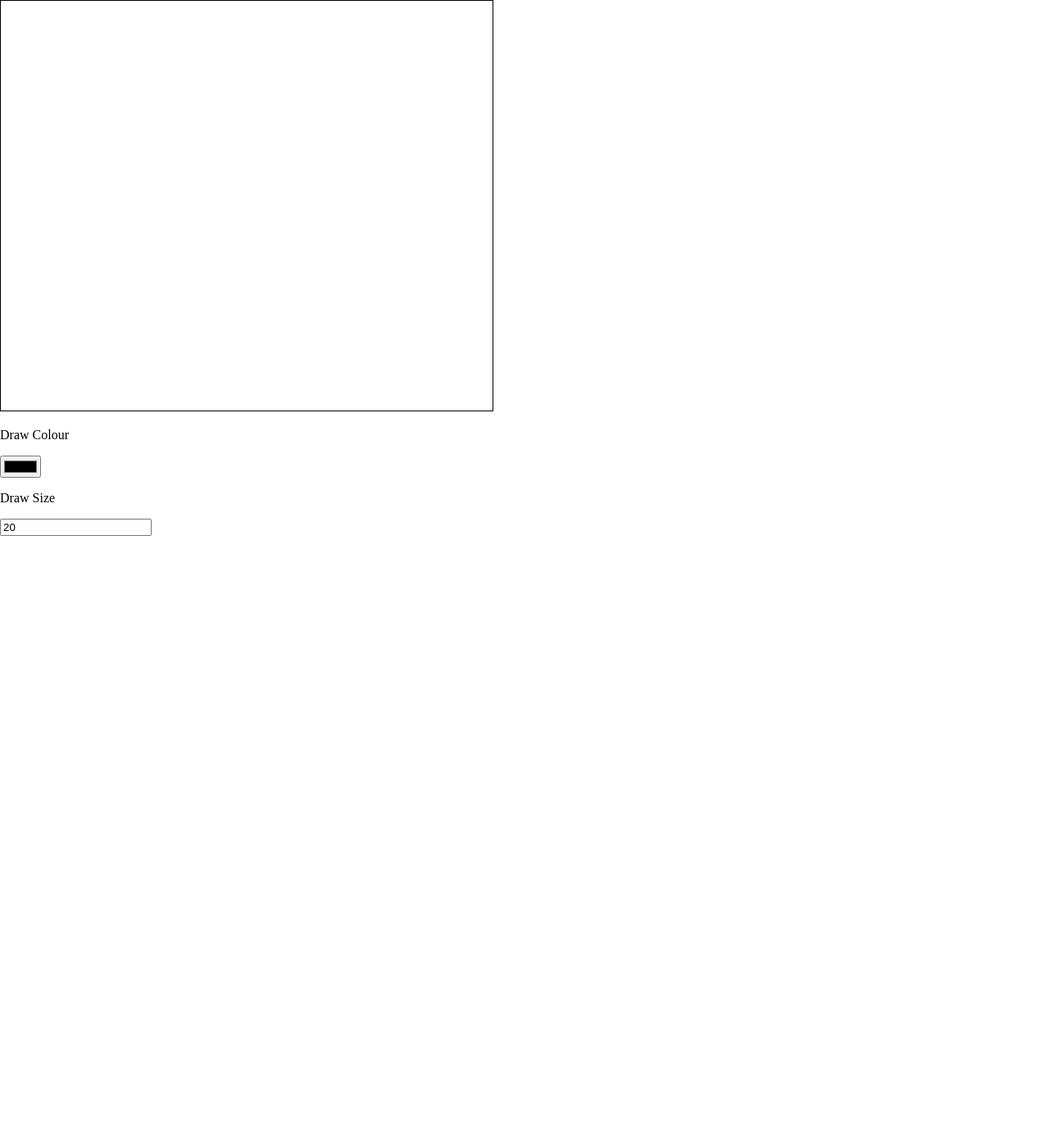
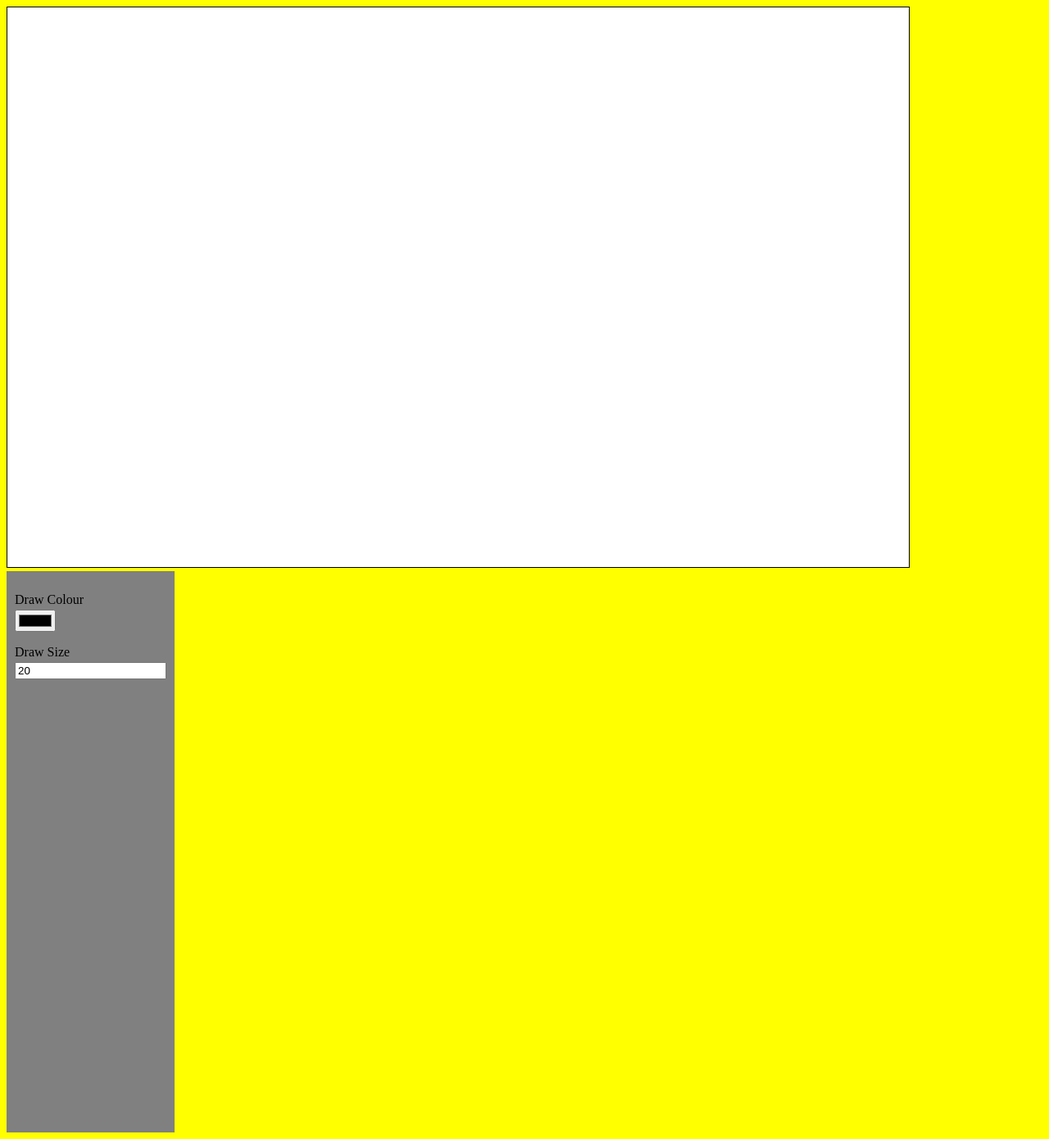
Before and after one commit to haribobooth/javascript_paint_lab, a website: page index.html in a window 1280 px wide. Shown: the whole page at 82% size. Before the commit the page ends 800 px from the top, so only its background shows below. Drawn offline with Linux system fonts and the light colour scheme.

Commit message:
make it bigger and make background colour

```diff
--- a/index.html
+++ b/index.html
@@ -6,8 +6,12 @@
   <link rel='stylesheet' type='text/css' href='main.css'>
 </head>
 <body>
-   <canvas id="main-canvas" width='600' height='500'></canvas>
+  <main>
+  <canvas id="main-canvas" width='1100' height='683'></canvas>
+  <div id='sidebar'>
     <div id="draw-color"><p>Draw Colour</p><input type="color" id="color-input"></div>
     <div id="draw-size"><p>Draw Size</p><input type="number" id="size-input" value="20"></div>
+  </div>
+</main>
 </body>
 </html>
--- a/public/main.css
+++ b/public/main.css
@@ -1,7 +1,24 @@
 body {
-  margin: 0;
+  background-color: yellow;
 }
 
 #main-canvas {
   border: 1px solid black;
+  background-color: white;
 }
+
+canvas {
+  display: inline-block;
+}
+
+#sidebar {
+  display: inline-block;
+  background-color: grey;
+  height: 665px;
+  padding: 10px;
+  vertical-align: top;
+}
+
+p {
+  margin-bottom: 3px;
+}
```
Lines whose indentation alone changed are shown as unchanged.
